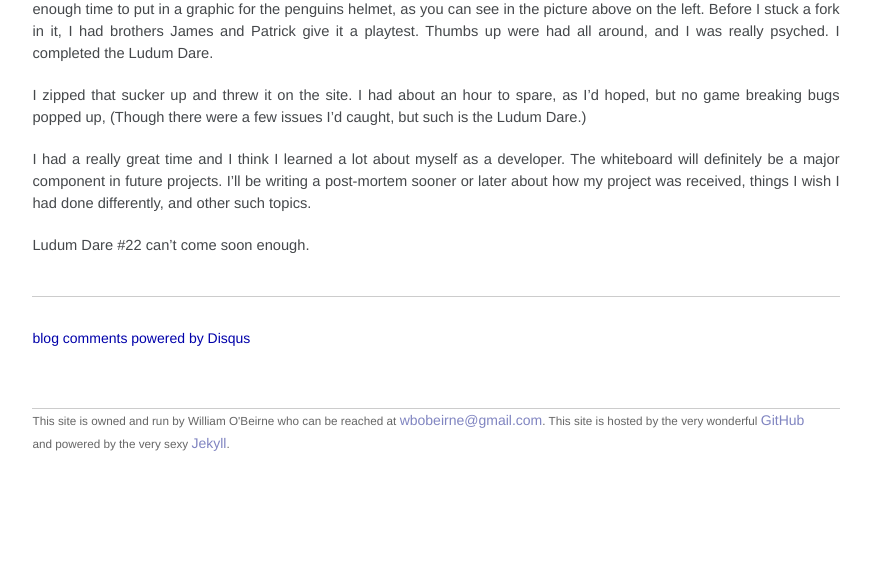
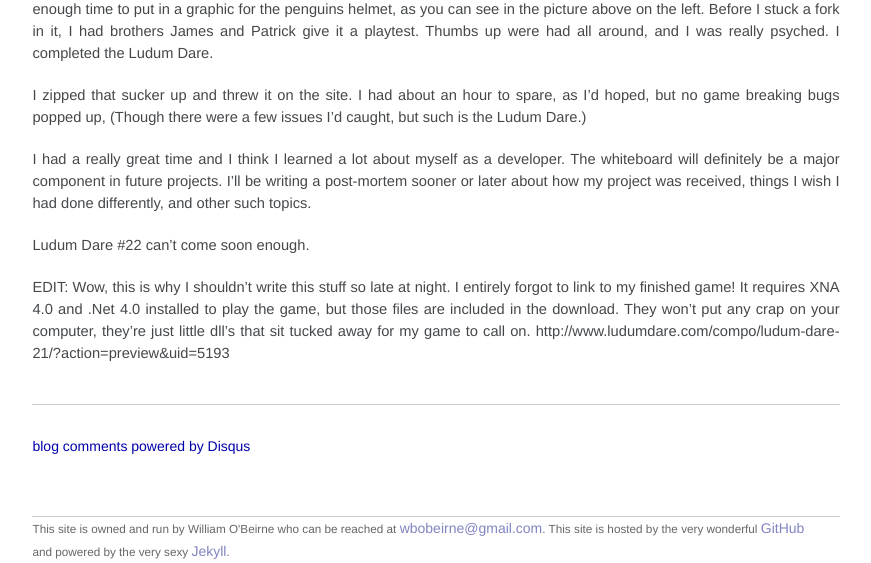
Before and after one commit to wbobeirne/wbobeirne.github.com, a Jekyll site: the page built from _posts/2011-08-25-ludum-dare-day-2-3.md, in a window 1280 px wide and 900 px high, scrolled down 4100 px, cut to the strip 337-900 px from the top of the window. Shown: the whole strip, without its empty margins (204-1075 px from the left). Built offline with Jekyll 4.4.1, drawn with Linux system fonts in a browser that asks for light colours; comment, search, counter and statistics services are not loaded; before the commit the page ends 4892 px from its top, so only the background shows below that.

Commit message:
Forgot to add something to a post

```diff
--- a/_posts/2011-08-25-ludum-dare-day-2-3.md
+++ b/_posts/2011-08-25-ludum-dare-day-2-3.md
@@ -60,3 +60,5 @@
 I had a really great time and I think I learned a lot about myself as a developer. The whiteboard will definitely be a major component in future projects. I'll be writing a post-mortem sooner or later about how my project was received, things I wish I had done differently, and other such topics.
 
 Ludum Dare #22 can't come soon enough.
+
+EDIT: Wow, this is why I shouldn't write this stuff so late at night. I entirely forgot to link to my finished game! It requires XNA 4.0 and .Net 4.0 installed to play the game, but those files are included in the download. They won't put any crap on your computer, they're just little dll's that sit tucked away for my game to call on. http://www.ludumdare.com/compo/ludum-dare-21/?action=preview&uid=5193
```
